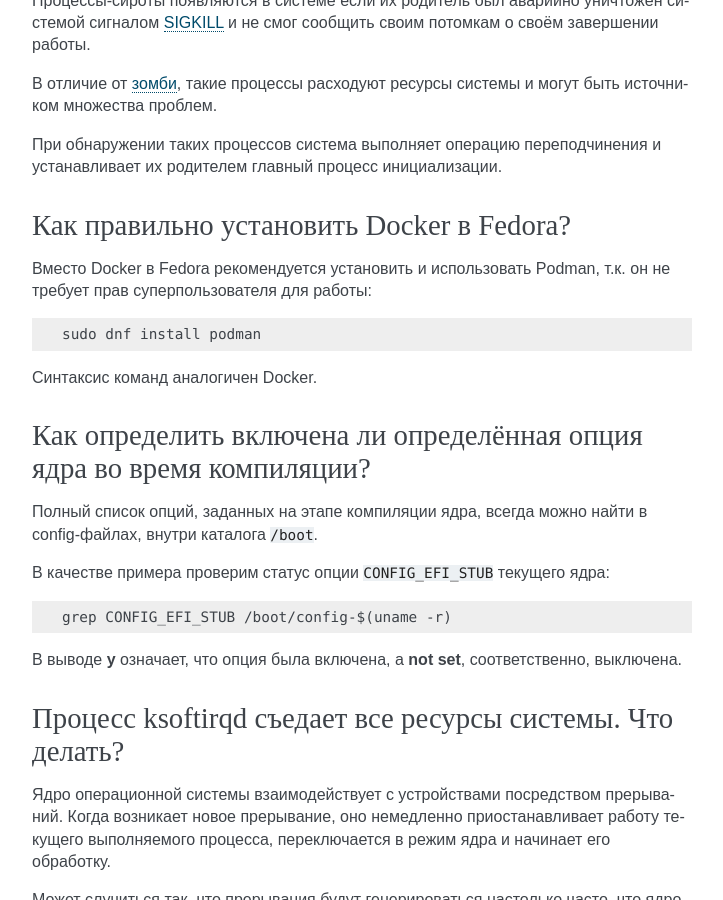
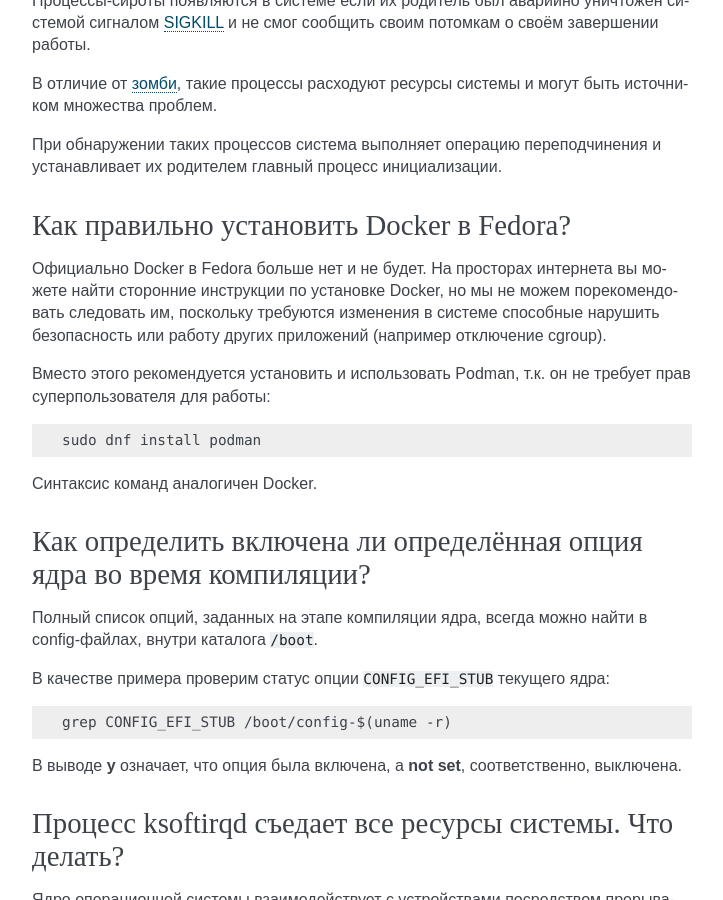
Before and after one commit to RussianFedora/FAQ, a Sphinx documentation site: the page built from source/administration.rst, in a window 1280 px wide and 900 px high, scrolled down 13596 px. Shown: the whole window, without its empty margins (388-1111 px from the left). Built offline with Sphinx 7.4.7, drawn with Linux system fonts in a browser that asks for light colours.

Commit message:
Updated docker/podman note. (#53)

```diff
--- a/source/administration.rst
+++ b/source/administration.rst
@@ -818,7 +818,9 @@
 Как правильно установить Docker в Fedora?
 =============================================
 
-Вместо Docker в Fedora рекомендуется установить и использовать Podman, т.к. он не требует прав суперпользователя для работы:
+Официально Docker в Fedora больше нет и не будет. На просторах интернета вы можете найти сторонние инструкции по установке Docker, но мы не можем порекомендовать следовать им, поскольку требуются изменения в системе способные нарушить безопасность или работу других приложений (например отключение cgroup).
+
+Вместо этого рекомендуется установить и использовать Podman, т.к. он не требует прав суперпользователя для работы:
 
 .. code-block:: text
 
```
